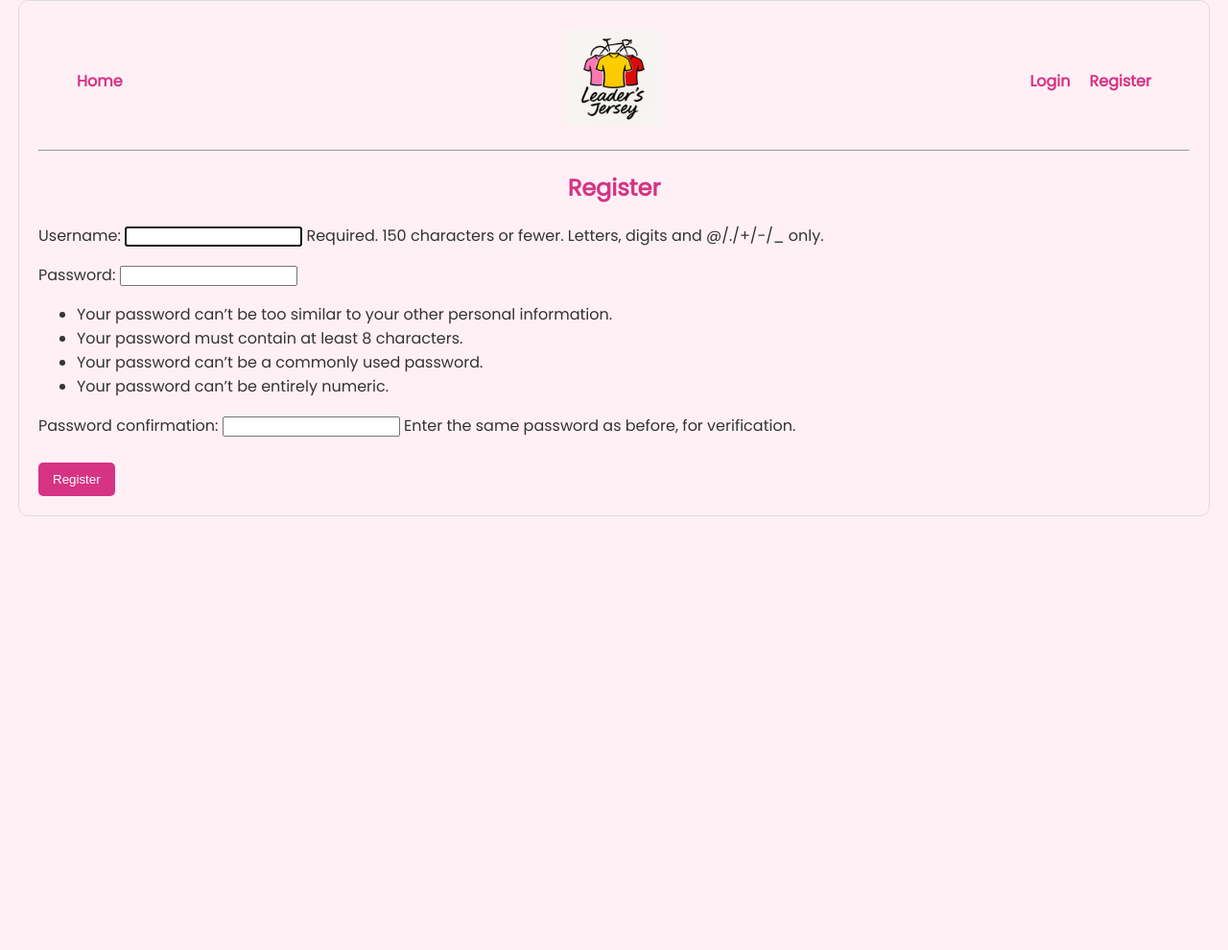
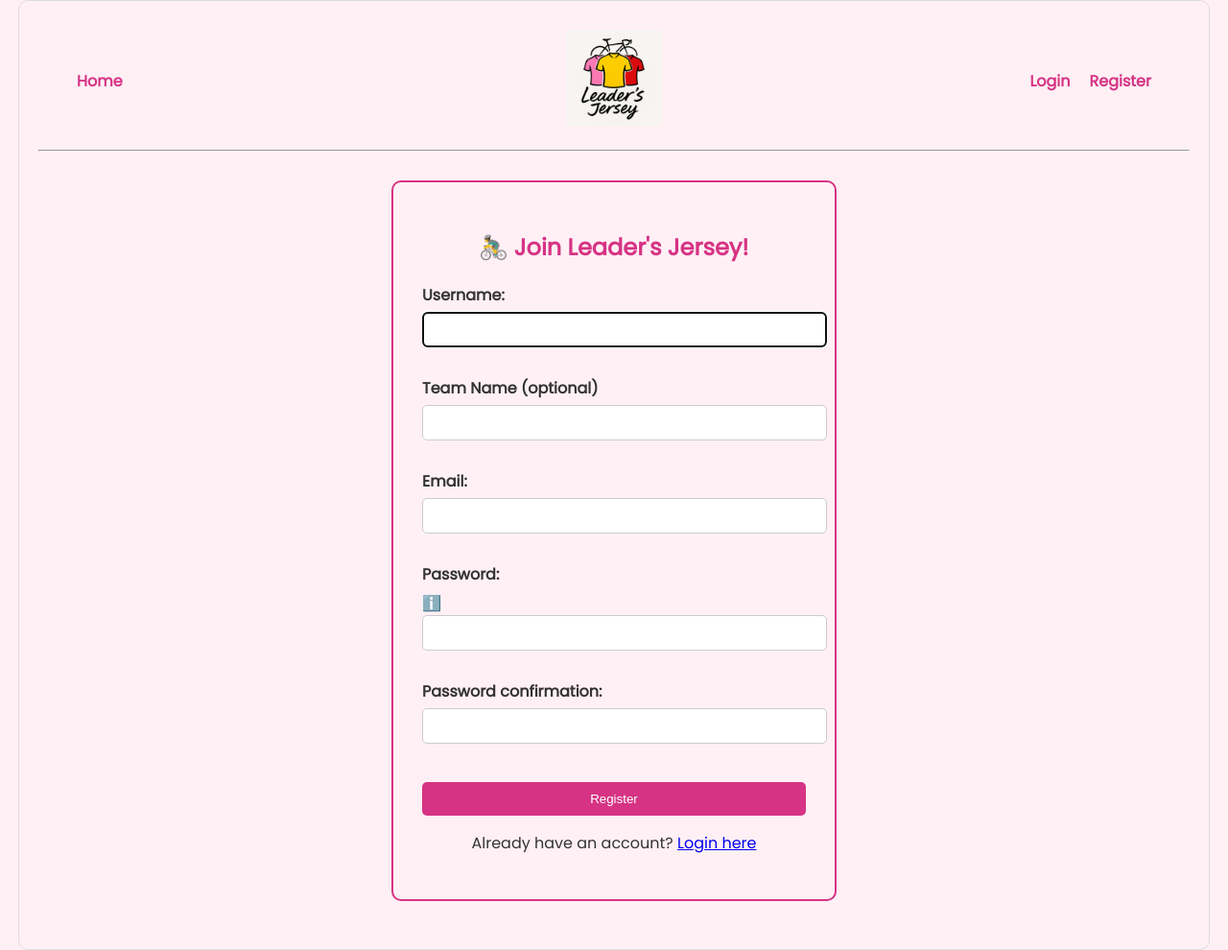
Before and after one commit to janlodewijk/leaders_jersey, a Django app: page /register/ in a window 1280 px wide. Shown: the whole page at 96% size. Before the commit the page ends 538 px from the top, so only its background shows below. Run offline with Django 5.2, Linux system fonts and the light colour scheme.

Commit message:
update registration form

```diff
--- /dev/null
+++ b/leaders_jersey/game/forms.py
@@ -0,0 +1,11 @@
+from django import forms
+from django.contrib.auth.forms import UserCreationForm
+from django.contrib.auth.models import User
+
+class CustomUserCreationForm(UserCreationForm):
+    email=forms.EmailField(required=False)
+    team_name = forms.CharField(required=False, max_length=100)
+
+    class Meta:
+        model = User
+        fields = ('username', 'team_name', 'email', 'password1', 'password2')
--- a/leaders_jersey/game/static/css/style.css
+++ b/leaders_jersey/game/static/css/style.css
@@ -332,3 +332,39 @@ select {
 .logout-button:hover {
     text-decoration: underline;
 }
+
+.register-container {
+    background: #fff0f5;
+    border: 2px solid #d63384;
+    padding: 30px;
+    border-radius: 10px;
+    max-width: 400px;
+    margin: 30px auto;
+    text-align: center;
+}
+
+.register-container input[type="text"],
+.register-container input[type="email"],
+.register-container input[type="password"] {
+    width: 100%;
+    padding: 10px;
+    margin-bottom: 15px;
+    border: 1px solid #ccc;
+    border-radius: 5px;
+}
+
+.register-container .button {
+    width: 100%;
+}
+
+.form-group {
+    display: flex;
+    flex-direction: column;
+    align-items: flex-start;
+    margin-bottom: 15px;
+}
+
+.form-group label {
+    margin-bottom: 5px;
+    font-weight: bold;
+}
--- /dev/null
+++ b/leaders_jersey/game/templates/register.html
@@ -0,0 +1,31 @@
+{% extends "base.html" %}
+
+{% block content %}
+<div class="register-container" class="register-form">
+    <h2>🚴‍♂️ Join Leader's Jersey!</h2>
+    <form method="post">
+        {% csrf_token %}
+        <div class="form-group">
+            {{ form.username.label_tag }} {{ form.username }}
+        </div>
+        <div class="form-group">
+            <label for="team_name">Team Name (optional)</label>
+            <input type="text" name="team_name" id="team_name">
+        </div>
+        <div class="form-group">
+            {{ form.email.label_tag }} {{ form.email }}
+        </div>
+        <div class="form-group">
+            {{ form.password1.label_tag }}
+            <span class="info-icon" title="Password must be at least 8 characters long, contain letters and numbers.">ℹ️</span>
+            {{ form.password1 }}
+        </div>
+
+        <div class="form-group">
+            {{ form.password2.label_tag }} {{ form.password2 }}
+        </div>
+        <button type="submit" class="button">Register</button>
+    </form>
+    <p>Already have an account? <a href="{% url 'login' %}">Login here</a></p>
+</div>
+{% endblock %}
--- a/leaders_jersey/game/views.py
+++ b/leaders_jersey/game/views.py
@@ -2,7 +2,7 @@ from django.shortcuts import render, redirect, get_object_or_404
 from django.contrib.auth.forms import UserCreationForm
 from django.contrib import messages
 from django.contrib.auth.views import LoginView
-from django.contrib.auth import logout
+from django.contrib.auth import logout, login
 from django.contrib.auth.decorators import login_required
 from game.models import Race, Stage, Rider, PlayerSelection, StageResult
 from datetime import datetime, time, timedelta
@@ -10,20 +10,29 @@ from django.utils import timezone
 from django.views.decorators.http import require_POST
 from django.contrib.auth.models import User
 import pandas as pd
-from django.http import JsonResponse
 from collections import defaultdict
+from .forms import CustomUserCreationForm
 
 def register(request):
     if request.method == 'POST':
         form = UserCreationForm(request.POST)
+        team_name = request.POST.get('team_name')
+
         if form.is_valid():
-            form.save()
-            messages.success(request, 'Registration successful! You can now log in.')
-            return redirect('login')
+            user = form.save()
+            user_profile = user
+
+            if team_name:
+                user.first_name = team_name
+                user.save()
+
+            messages.success(request, 'Registration successful!')
+            login(request, user)
+            return redirect('profile')
     else:
-        form = UserCreationForm()
+        form = CustomUserCreationForm()
 
-    return render(request, 'registration/register.html', {'form': form})
+    return render(request, 'register.html', {'form': form})
 
 
 class CustomLoginView(LoginView):
```
Also changed, not shown: leaders_jersey/db.sqlite3.
